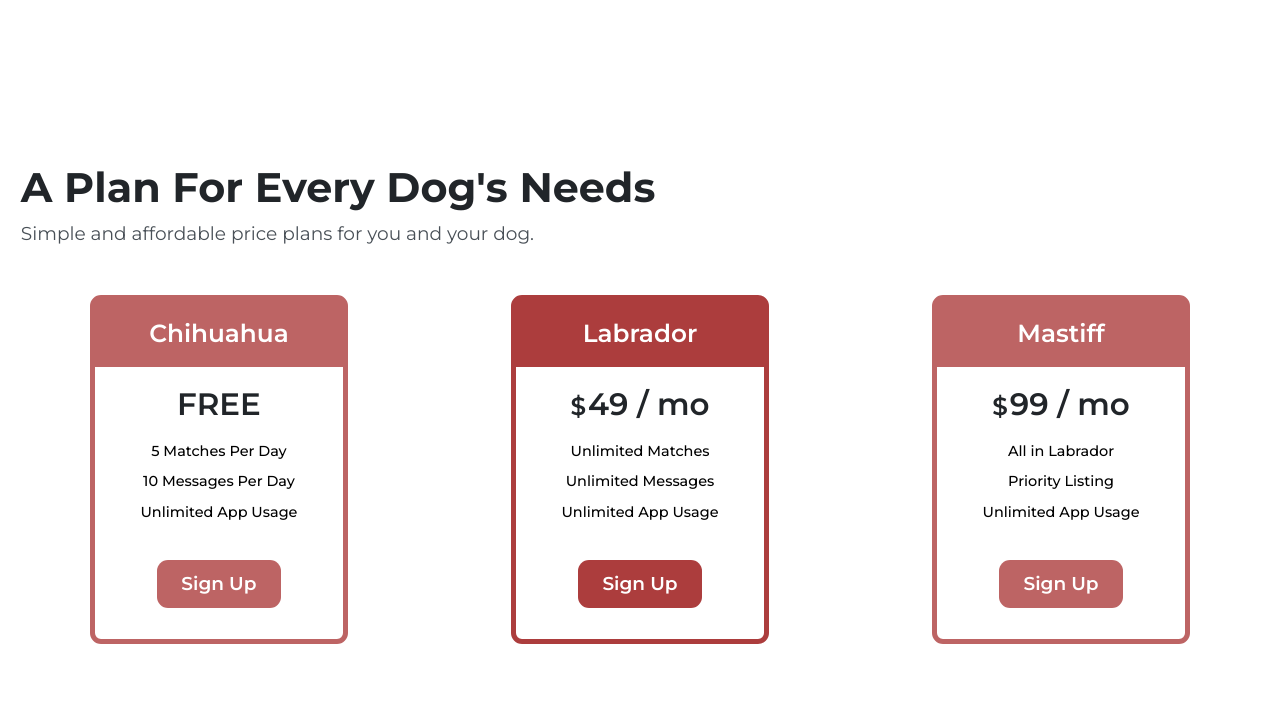
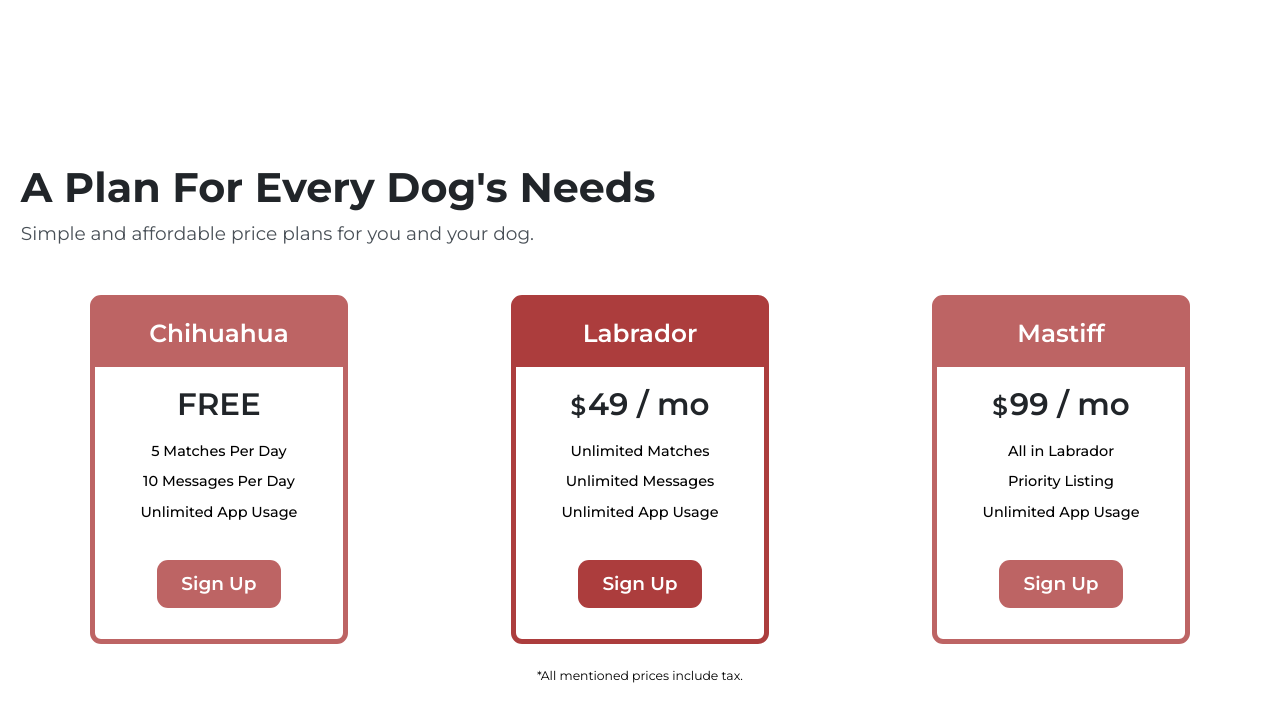
Before and after one commit to sos321/Tindog, a plain HTML site: page index.html in a window 1280 px wide. Shown: the part 993-1714 px from the top of the page. Drawn offline with nearby package versions, Linux system fonts and the light colour scheme.

Commit message:
Add tax text

```diff
--- a/css/style.css
+++ b/css/style.css
@@ -31,7 +31,7 @@ body {
 }
 
 .container {
-    width: 120rem;
+    max-width: 120rem;
 
     margin: 0 auto;
     padding: 8rem 0;
@@ -332,3 +332,11 @@ header {
 
     margin-bottom: 5rem;
 }
+
+.tax-text {
+    margin-top: 2.4rem;
+
+    font-size: 1.2rem;
+
+    text-align: center;
+}
--- a/index.html
+++ b/index.html
@@ -1076,6 +1076,7 @@
                         </div>
                     </div>
                 </div>
+                <p class="tax-text">*All mentioned prices include tax.</p>
             </section>
         </main>
 
```
